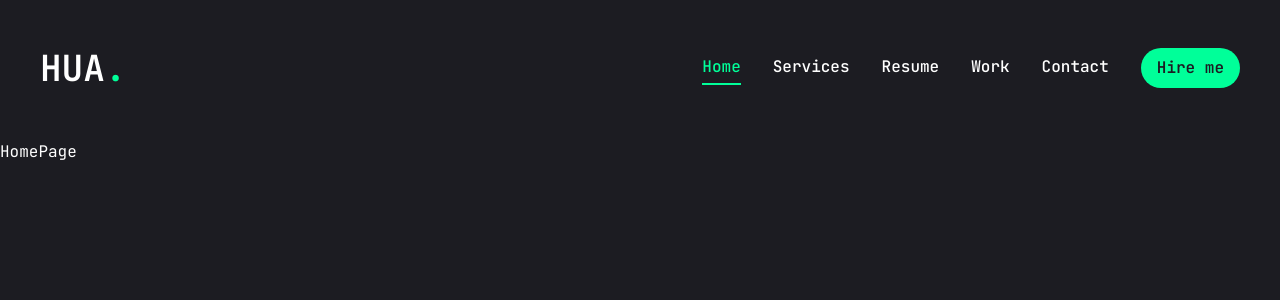
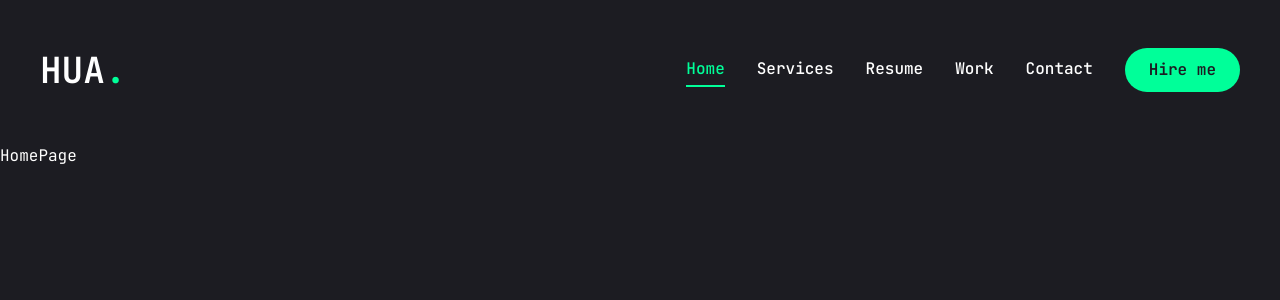
Before and after one commit to HasibullahAman/aman-portfolio, a Next.js app: page / in a window 1280 px wide. Shown: the top 300 px of the page. Built offline with nearby package versions, Linux system fonts and the light colour scheme.

Commit message:
done mobail,button

```diff
--- a/components/ui/button.jsx
+++ b/components/ui/button.jsx
@@ -16,10 +16,9 @@ const buttonVariants = cva(
           "border border-accent bg-transparent text-accent hover:bg-accent hover:text-primary",
       },
       size: {
-        default: "h-10 px-4 py-2",
-        sm: "h-9 rounded-md px-3",
-        lg: "h-11 rounded-md px-8",
-        icon: "h-10 w-10",
+        default: "h-[44px] px-6",
+        md: "h-[44px] px-6",
+        lg: "h-[44px] px-6",
       },
     },
     defaultVariants: {
```
